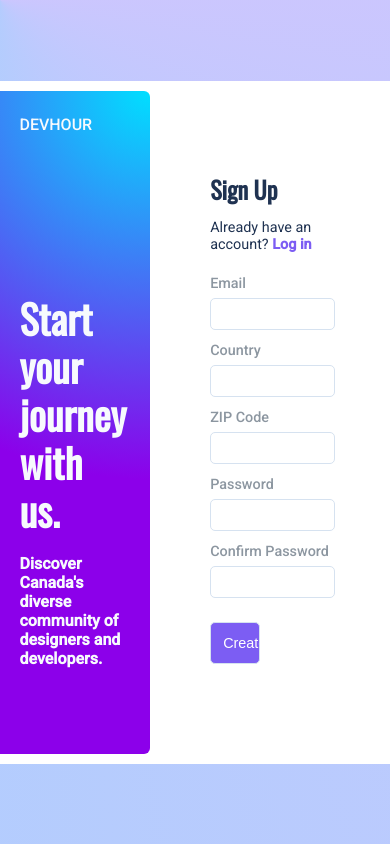
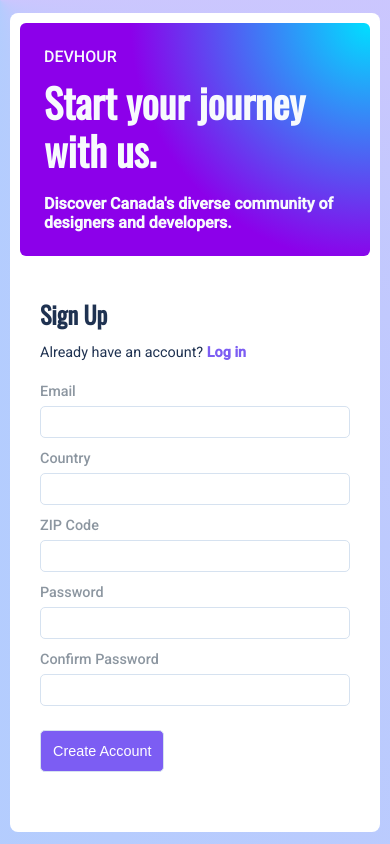
Before and after one commit to columk1/form-validation, a plain HTML site: page index.html in a window 390 px wide. Drawn offline with nearby package versions, Linux system fonts and the light colour scheme.

Commit message:
Add media query for mobile

```diff
--- a/styles.css
+++ b/styles.css
@@ -32,11 +32,11 @@
 
 body {
   height: 100vh;
+  margin: 0 10px;
   font-family: 'Roboto', sans-serif;
   display: flex;
   align-items: center;
   justify-content: center;
-  /* background-color: var(--grey); */
   background-image: conic-gradient(from 0deg at 0% 0%, #e2c0fe 0%, #86d9fd 100%);
 }
 
@@ -203,3 +203,15 @@
   border: 1px solid #aa00ff;
   box-shadow: 0px 0px 6px 2px rgba(183, 0, 255, 0.1);
 }
+
+@media screen and (max-width: 500px) {
+  main {
+    grid-template-columns: 1fr;
+  }
+  .hero p {
+    margin-bottom: 12px;
+  }
+  .formContainer {
+    padding: 20px;
+  }
+}
```
